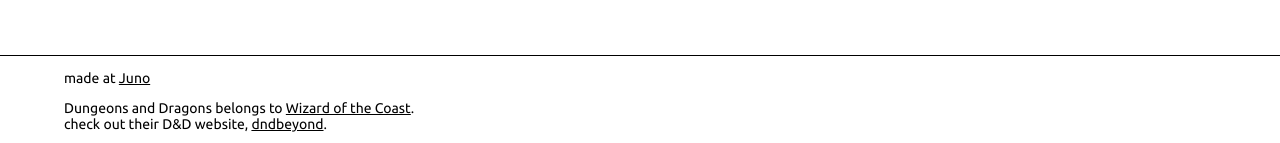
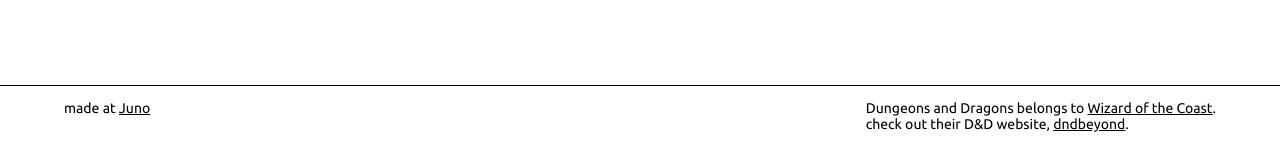
Before and after one commit to LeonBaram/charmaker, a React (Create React App) app: page / in a window 1280 px wide. Shown: the part 654-797 px from the top of the page. Built offline with nearby package versions, Linux system fonts and the light colour scheme; no server answers; the database is empty.

Commit message:
finished styling form

```diff
--- a/src/styles/partials/_global.scss
+++ b/src/styles/partials/_global.scss
@@ -1,11 +1,14 @@
 // colors
 $white: white;
-$light-grey: #C1C1C1;
-$grey: #ABABAB;
+$light-grey: #c1c1c1;
+$grey: #ababab;
 $dark-grey: #333333;
 $black: black;
 
-* {
+body,
+header,
+footer,
+form * {
   background: $white;
 }
 
@@ -37,6 +40,12 @@ main {
     grid-template-columns: repeat(3, 1fr);
     gap: 50px;
   }
+
+  .character {
+    hr {
+      margin-top: 0;
+    }
+  }
 }
 
 // TO BE MOVED
@@ -45,6 +54,13 @@ footer {
   bottom: 0;
   width: 100%;
   border-top: 1px solid $black;
+  .wrapper {
+    display: flex;
+    justify-content: space-between;
+  }
+  p.dnd {
+    text-align: right;
+  }
 }
 
 .character {
--- a/src/styles/partials/_header.scss
+++ b/src/styles/partials/_header.scss
@@ -3,6 +3,7 @@ header {
   top: 0;
   width: 100%;
   border-bottom: 1px solid $black;
+  overflow-y: hidden;
 
   .wrapper {
     display: flex;
@@ -32,7 +33,7 @@ header {
       color: $white;
     }
 
-        &:active, &:focus {
+    &.pressed {
       border: 1px solid $black;
       background: $black;
       color: $white;
--- a/src/styles/partials/_modal-form.scss
+++ b/src/styles/partials/_modal-form.scss
@@ -34,39 +34,50 @@ input {
 //   }
 // }
 
-.customOverlay {
-  background: $grey;
-}
-
 .modal {
 
   border: solid 3px $dark-grey;
+  width: 75%;
 
   h2 {
+    margin-top: 10px;
     text-align: center;
   }
 
   hr {
-
+    margin-bottom: 20px;
   }
 
   form {
+    width: 75%;
+    margin: 0 auto;
     display: grid;
-    grid-template-columns: 1fr 1fr 2fr;
-    gap: 20px;
+    grid-template-columns: 1fr 1fr 4fr;
+    gap: 10px;
     justify-content: space-around;
-    justify-items: center;
+    // justify-items: center;
+    align-items: start;
 
     label {
-      width: 100%;
       text-align: right;
     }
 
+    input {
+      width: 100px;
+    }
+
     select {
-      width: 100%;
+      border-radius: 3px;
+      // width: 100%;
       text-align: center;
       background: $dark-grey;
       color: $white;
     }
+
+    p {
+      width: 200px;
+      position: relative;
+      top: -10px;
+    }
   }
 }
```
Lines whose indentation alone changed are shown as unchanged.
